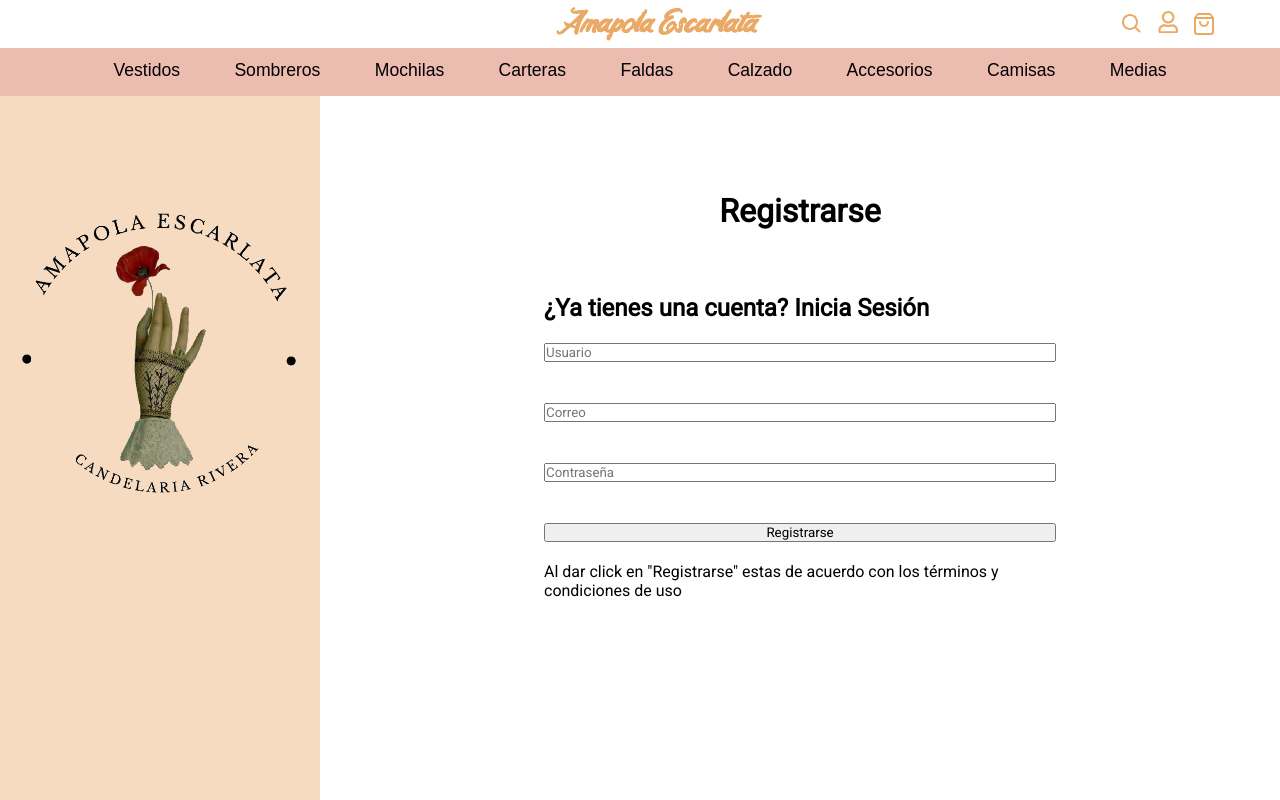
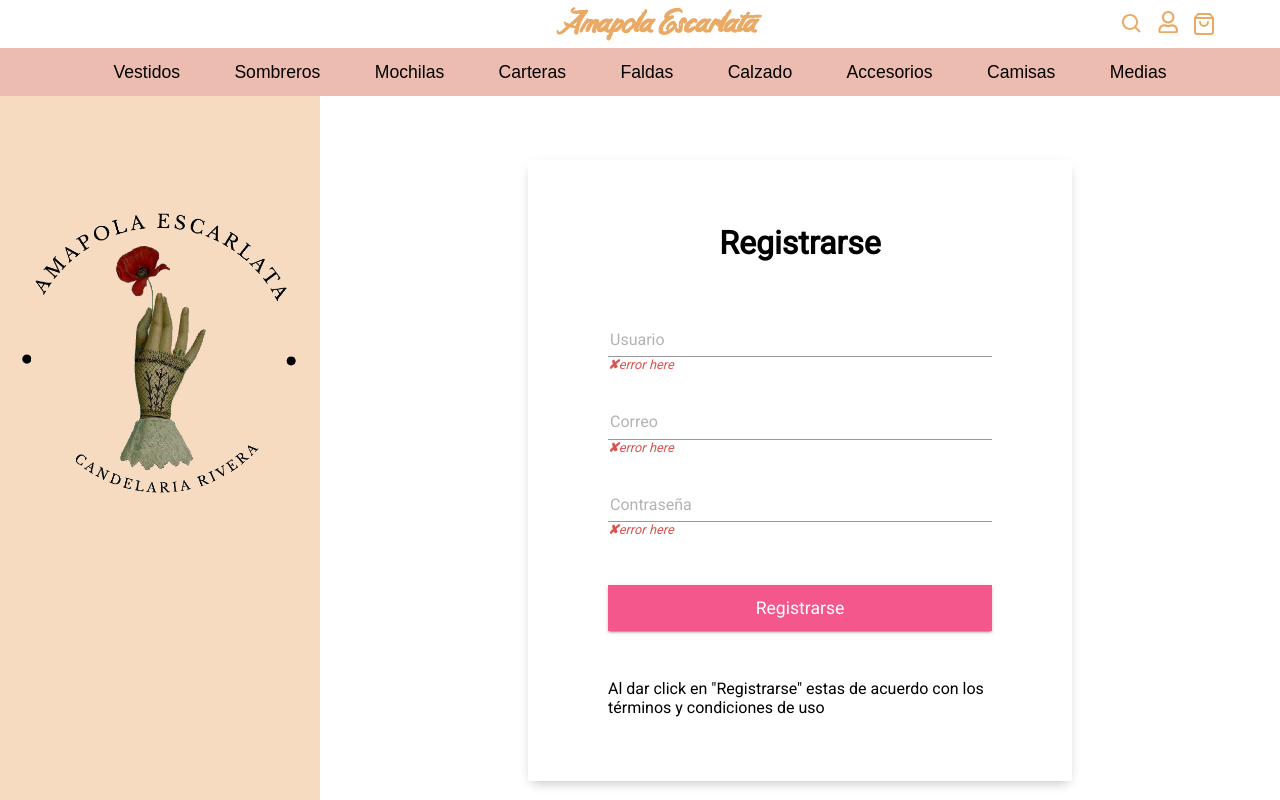
Before and after one commit to socratespalma/react-ecomm-frontend, a React (Create React App) app: page /signup in a window 1280 px wide. Shown: the top 800 px of the page. Built offline with nearby package versions, Linux system fonts and the light colour scheme; a web font is replaced by a local one.

Commit message:
💄 adding login and signup styles (partial)

```diff
--- a/src/styles/pages/_login.scss
+++ b/src/styles/pages/_login.scss
@@ -1,15 +1,14 @@
-.main-loginsection {
+.main-login-section {
   display: flex;
 }
 
-.form-container {
+.login-section {
   max-width: 40rem;
   margin: 2rem auto;
   width: 100%;
   padding: 0 3rem;
+  a {
+    text-decoration: none;
+    float: right;
+  }
 }
-
-a {
-  text-decoration: none;
-  float: right;
-}
--- a/src/styles/pages/_signup.scss
+++ b/src/styles/pages/_signup.scss
@@ -3,13 +3,13 @@
 }
 
 .signup-section {
-  margin: 6rem auto 0;
-  width: 40%;
-
-  &__form {
-    display: flex;
-    flex-direction: column;
-    height: 15rem;
-    justify-content: space-around;
+  max-width: 40rem;
+  margin: 2rem auto;
+  width: 100%;
+  padding: 0 3rem;
+  a {
+    text-align: right;
+    text-decoration: none;
+    float: right;
   }
 }
--- a/src/styles/vendor/_MaterialForm.scss
+++ b/src/styles/vendor/_MaterialForm.scss
@@ -61,13 +61,13 @@ h1 {
   margin: 0 0 2em;
 }
 
-.container {
+.form-container {
   position: relative;
   max-width: 40rem;
   margin: 2rem auto;
   background: $body-bg;
   width: 100%;
-  padding: 2.5rem 5rem;
+  padding: 4rem 5rem;
   border-radius: 1px;
   &::before {
     content: '';
--- a/src/views/auth/Login.js
+++ b/src/views/auth/Login.js
@@ -1,9 +1,10 @@
 import React from "react";
 import { useState } from "react";
+import { Link } from "react-router-dom";
+import PropTypes from "prop-types";
 import Footer from "../../components/Footer";
 import Header from "../../components/Header";
 import SidePanel from "../../components/SidePanel";
-import PropTypes from "prop-types";
 
 const Login = ({ onLogin }) => {
   const [email, setEmail] = useState("");
@@ -27,12 +28,12 @@ const Login = ({ onLogin }) => {
   return (
     <main className="trick">
       <Header />
-      <section className="main-loginsection">
+      <section className="main-login-section">
         <SidePanel />
-        <div className="form-container">
-          <div className="container">
-            <h1> This is login page </h1>
-            <form className="login-form" onSubmit={onSubmit}>
+        <div className="login-section">
+          <div className="login form-container">
+            <h1> Iniciar Sesión </h1>
+            <form className="login__form" onSubmit={onSubmit}>
               <div className="form-group">
                 <input
                   type="email"
@@ -42,7 +43,7 @@ const Login = ({ onLogin }) => {
                   required
                 />
                 <label class="control-label" for="input">
-                  Name
+                  Correo
                 </label>
                 <i class="bar"></i>
                 <i class="input-error">error here</i>
@@ -56,7 +57,7 @@ const Login = ({ onLogin }) => {
                   required
                 />
                 <label class="control-label" for="input">
-                  Name
+                  Contraseña
                 </label>
                 <i class="bar"></i>
                 <i class="input-error">error here</i>
@@ -79,9 +80,9 @@ const Login = ({ onLogin }) => {
             </form>
             <a href="#">¿Olvidaste tu contraseña?</a>
           </div>
-          <div className="container">
+          <div className="form-container">
             <p>
-              ¿No tienes una cuenta? <a href="#">Registrate aquí</a>
+              ¿No tienes una cuenta? <Link to="/signup">Registrate aquí</Link>
             </p>
           </div>
         </div>
--- a/src/views/auth/Signup.js
+++ b/src/views/auth/Signup.js
@@ -1,27 +1,95 @@
 import React from "react";
+import { useState } from "react";
+import { Link } from "react-router-dom";
+import PropTypes from "prop-types";
 import Footer from "../../components/Footer";
 import Header from "../../components/Header";
 import SidePanel from "../../components/SidePanel";
 
-const Signup = () => {
+const Signup = ({ onSignup }) => {
+  const [username, setUsername] = useState("");
+  const [email, setEmail] = useState("");
+  const [passwd, setPasswd] = useState("");
+  const [reminder, setReminder] = useState("");
+
+  const onSubmit = (e) => {
+    e.preventDefault();
+
+    if (!email || !passwd) {
+      alert("Please add a valid user");
+      return;
+    }
+
+    onSignup({ username, email, passwd });
+
+    setUsername("");
+    setEmail("");
+    setPasswd("");
+  };
   return (
     <main className="trick">
       <Header />
       <section className="main-signup-section">
         <SidePanel />
         <section className="signup-section">
-          <h1>Registrarse</h1>
-          <h2>¿Ya tienes una cuenta? Inicia Sesión</h2>
-          <div className="signup-section__form">
-            <input type="text" placeholder="Usuario" />
-            <input type="email" placeholder="Correo" />
-            <input type="password" placeholder="Contraseña" />
-            <button>Registrarse</button>
+          <div className="login form-container">
+            <h1> Registrarse </h1>
+            <form className="login__form" onSubmit={onSubmit}>
+              <div className="form-group">
+                <input
+                  placeholder="Ingrese Usuario"
+                  value={username}
+                  onChange={(e) => setUsername(e.target.value)}
+                  required
+                />
+                <label class="control-label" for="input">
+                  Usuario
+                </label>
+                <i class="bar"></i>
+                <i class="input-error">error here</i>
+              </div>
+              <div className="form-group">
+                <input
+                  type="email"
+                  placeholder="user@ecomm.com"
+                  value={email}
+                  onChange={(e) => setEmail(e.target.value)}
+                  required
+                />
+                <label class="control-label" for="input">
+                  Correo
+                </label>
+                <i class="bar"></i>
+                <i class="input-error">error here</i>
+              </div>
+              <div className="form-group">
+                <input
+                  type="password"
+                  placeholder="Ingrese la contraseña"
+                  value={passwd}
+                  onChange={(e) => setPasswd(e.target.value)}
+                  required
+                />
+                <label class="control-label" for="input">
+                  Contraseña
+                </label>
+                <i class="bar"></i>
+                <i class="input-error">error here</i>
+              </div>
+              <button class="button" type="submit">
+                <span>Registrarse</span>
+              </button>
+            </form>
+            <p>
+              Al dar click en "Registrarse" estas de acuerdo con los términos y
+              condiciones de uso
+            </p>
           </div>
-          <p>
-            Al dar click en "Registrarse" estas de acuerdo con los términos y
-            condiciones de uso
-          </p>
+          <div className="form-container">
+            <p>
+              ¿Ya tienes una cuenta? <Link to="/login">Inicia Sesión</Link>
+            </p>
+          </div>
         </section>
       </section>
       <Footer />
@@ -29,4 +97,8 @@ const Signup = () => {
   );
 };
 
+Signup.propTypes = {
+  onLogin: PropTypes.func,
+};
+
 export default Signup;
```
